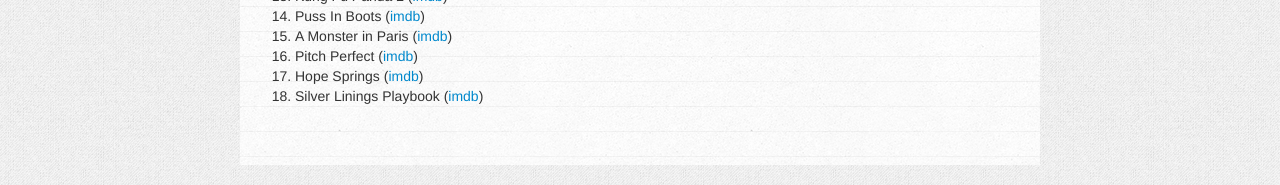
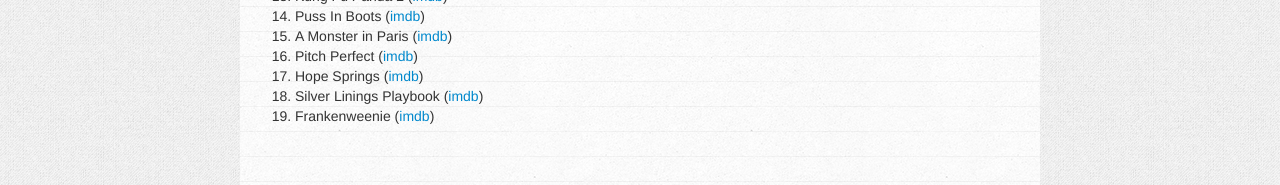
Before and after one commit to charlottepierce/charlottepierce.github.com, a Jekyll site: the page built from _posts/2013-01-01-50-50-Challenge-2013.markdown, in a window 1280 px wide. Shown: the part 802-987 px from the top of the page. Built offline with Jekyll 4.4.1, drawn with Linux system fonts in a browser that asks for light colours.

Commit message:
Updated 50/50 challenge list.

```diff
--- a/_posts/2013-01-01-50-50-Challenge-2013.markdown
+++ b/_posts/2013-01-01-50-50-Challenge-2013.markdown
@@ -35,3 +35,4 @@
 16. Pitch Perfect ([imdb](http://www.imdb.com/title/tt1981677/))
 17. Hope Springs ([imdb](http://www.imdb.com/title/tt1535438/))
 18. Silver Linings Playbook ([imdb](http://www.imdb.com/title/tt1045658/))
+19. Frankenweenie ([imdb](http://www.imdb.com/title/tt1142977/))
```
